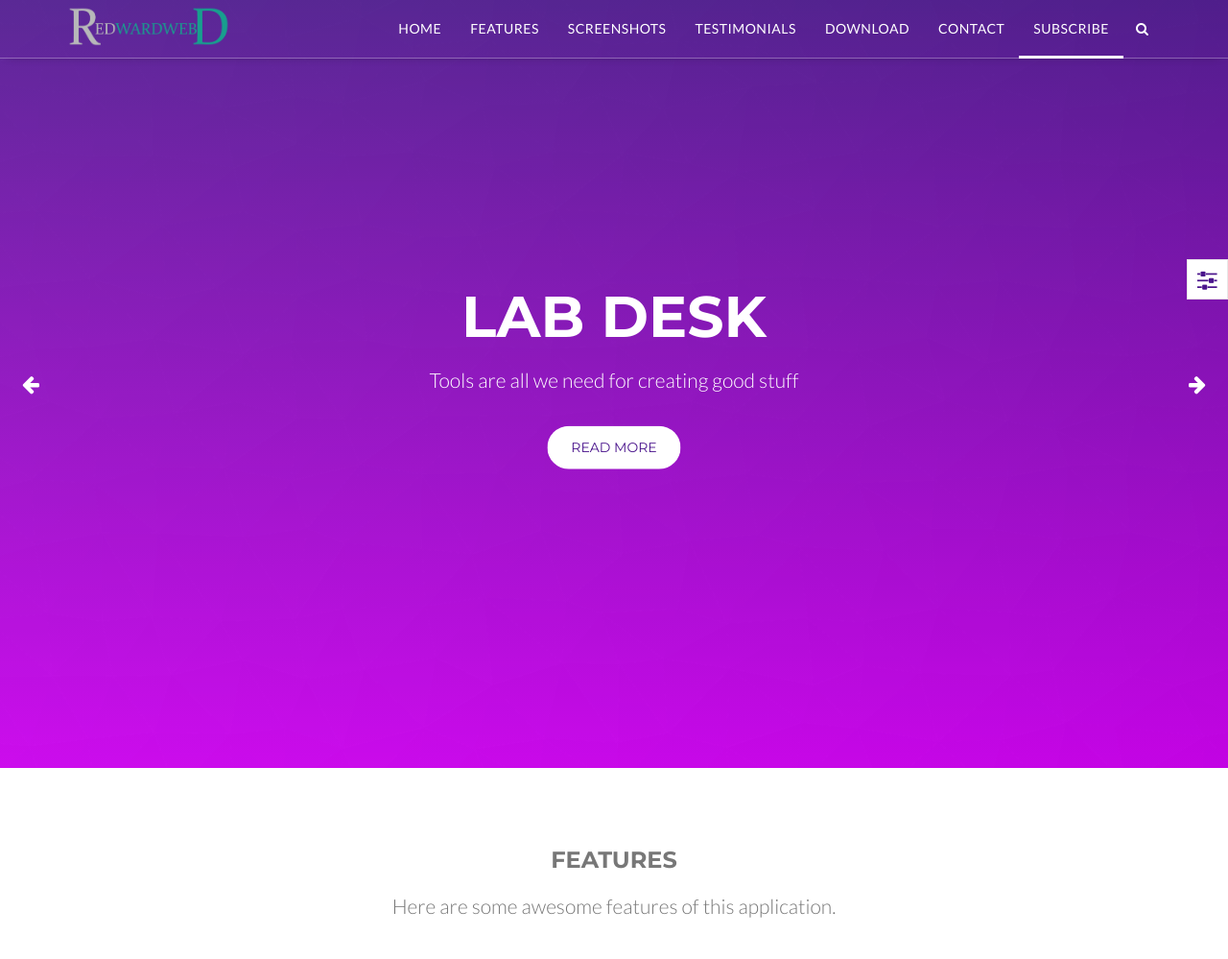
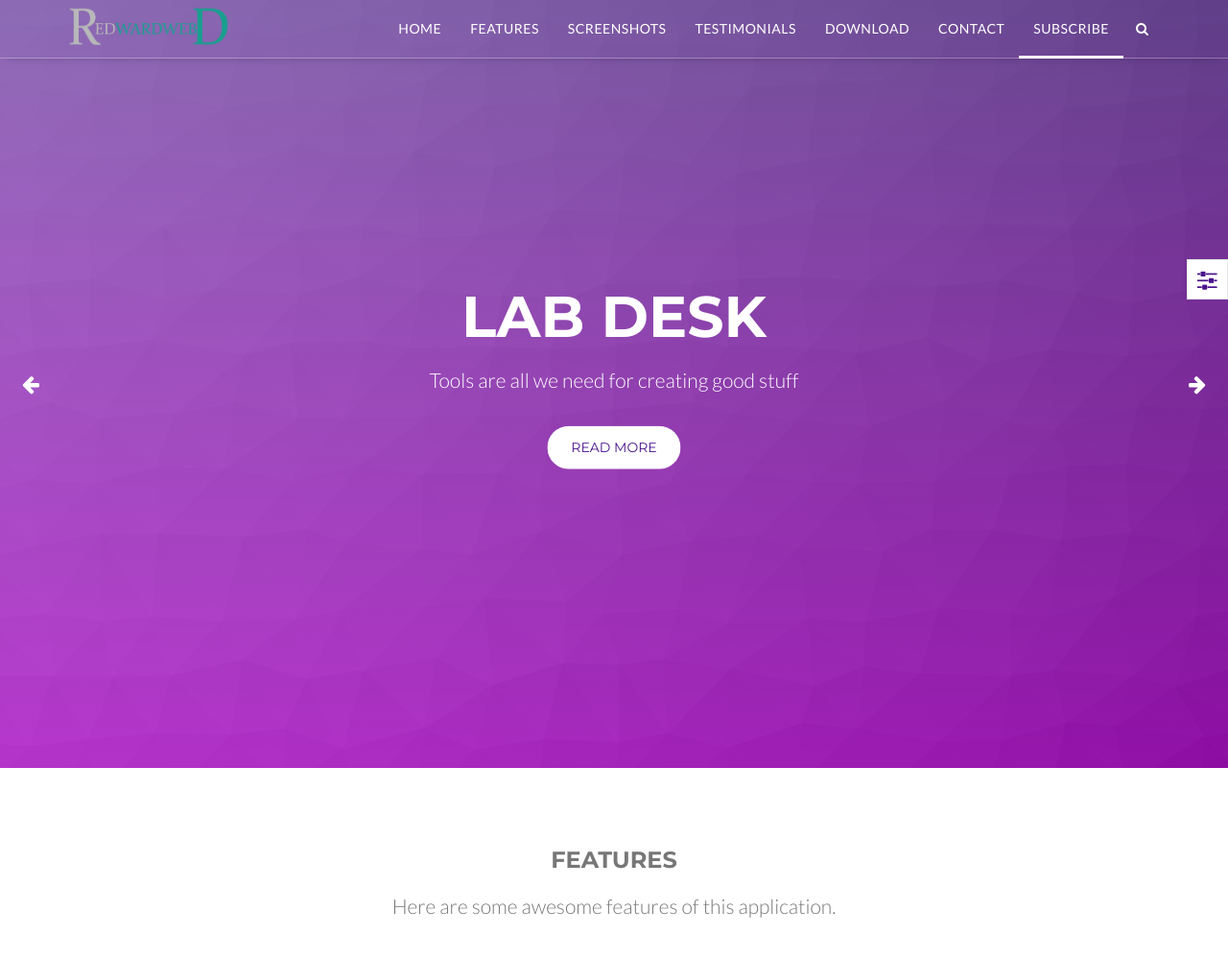
Before and after one commit to masterfaka/masterfaka.github.io, a PHP site: page /angularjs in a window 1280 px wide. Shown: the top 999 px of the page at 96% size. Run offline with PHP 8.4, Linux system fonts and the light colour scheme.

Commit message:
Wip:megaslider opacity test

```diff
--- a/angularjs/css/style.css
+++ b/angularjs/css/style.css
@@ -359,10 +359,10 @@ a,
   height: 100%;
   left: 0;
   top: 0;
-  filter:alpha(opacity=90);
-  -moz-opacity:0.9;
-  -khtml-opacity: 0.9;
-  opacity: 0.9;
+  filter:alpha(opacity=60);
+  -moz-opacity:0.6;
+  -khtml-opacity: 0.6;
+  opacity: 0.6;
 }
 .slide-item .caption {
   position: absolute;
```
